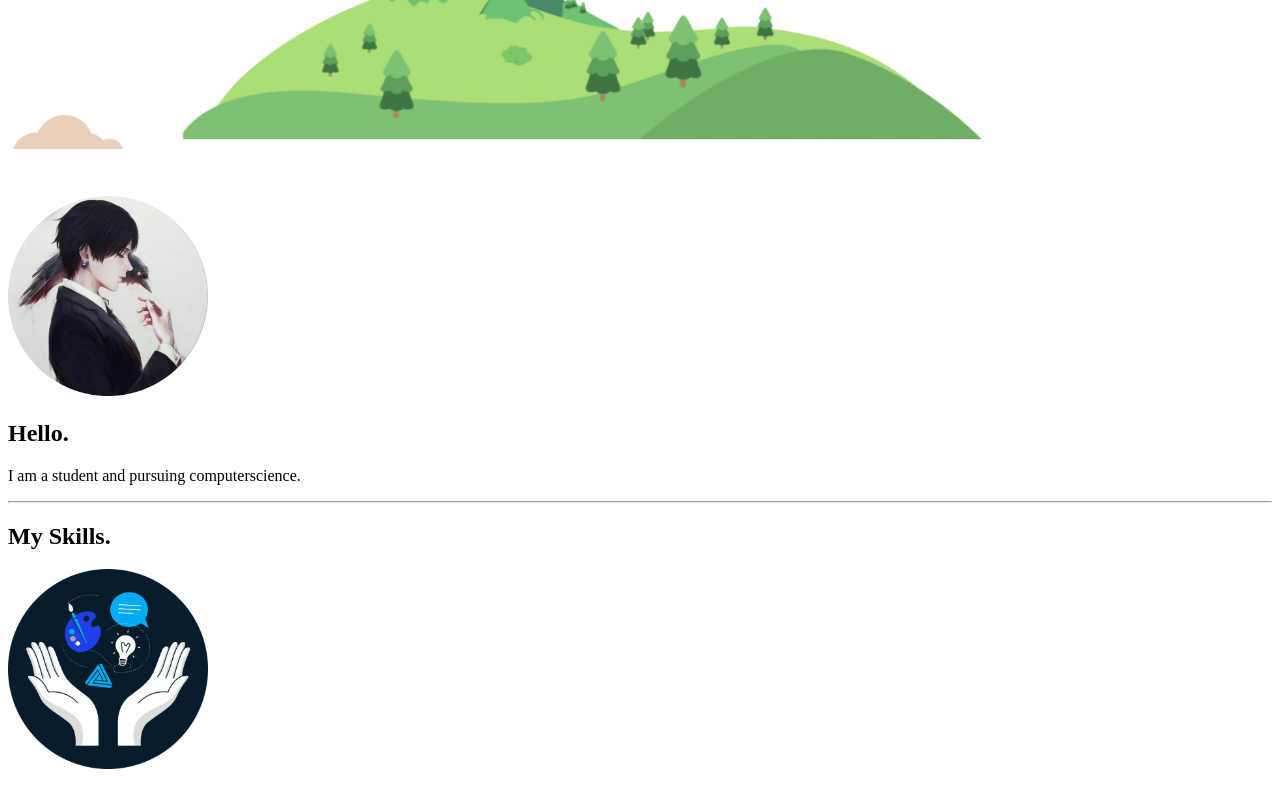
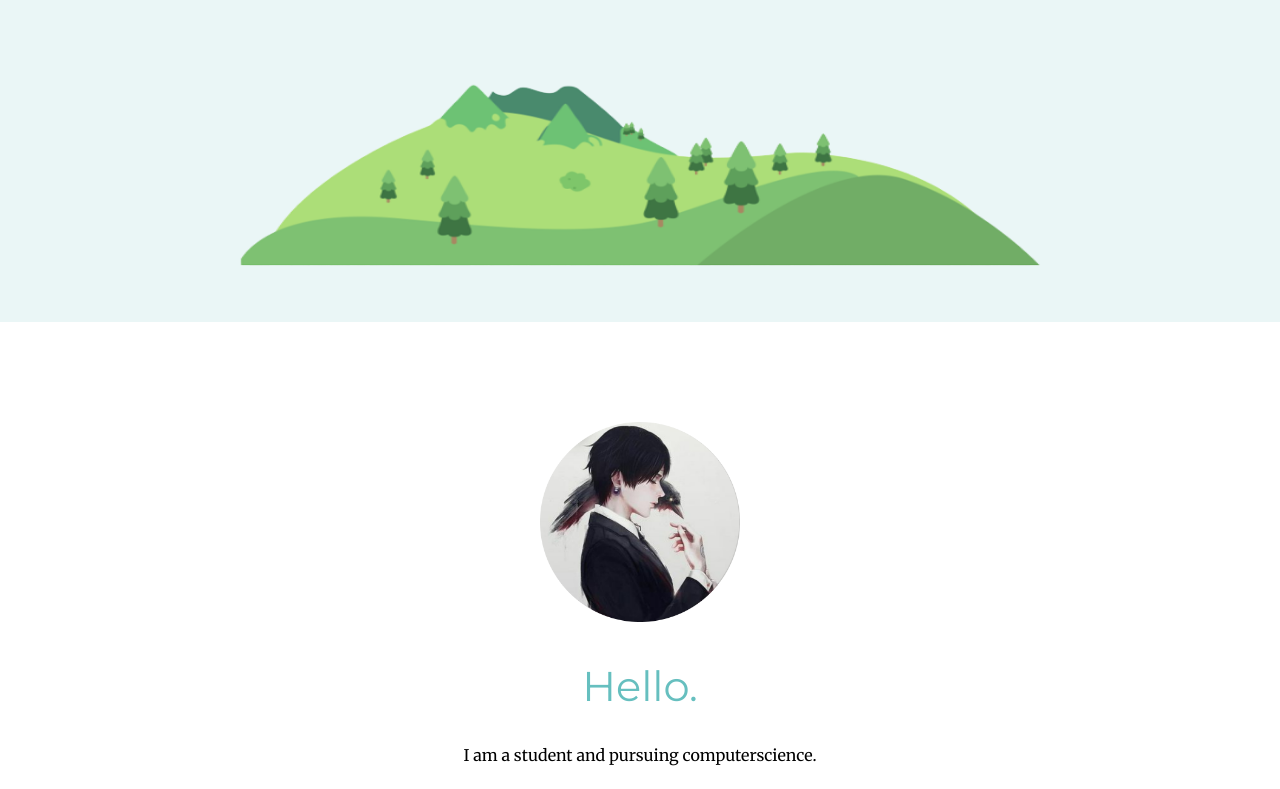
Before and after one commit to paarthpatel10/My-Site, a plain HTML site: page index.html in a window 1280 px wide. Shown: the part 367-1156 px from the top of the page. Drawn offline with Linux system fonts and the light colour scheme; files that its build step writes are made by us from their sources.

Commit message:
Update index.html

```diff
--- a/index.html
+++ b/index.html
@@ -3,7 +3,7 @@
   <head>
     <meta charset="utf-8">
     <title>Paarth Patel</title>
-    <link rel="stylesheet" href="style.css" type="text">
+    <link rel="stylesheet" href="CSS/style.css">
     <link rel="icon" href="favicon.ico">
     <link rel="preconnect" href="https://fonts.googleapis.com">
 <link rel="preconnect" href="https://fonts.gstatic.com" crossorigin>
```
